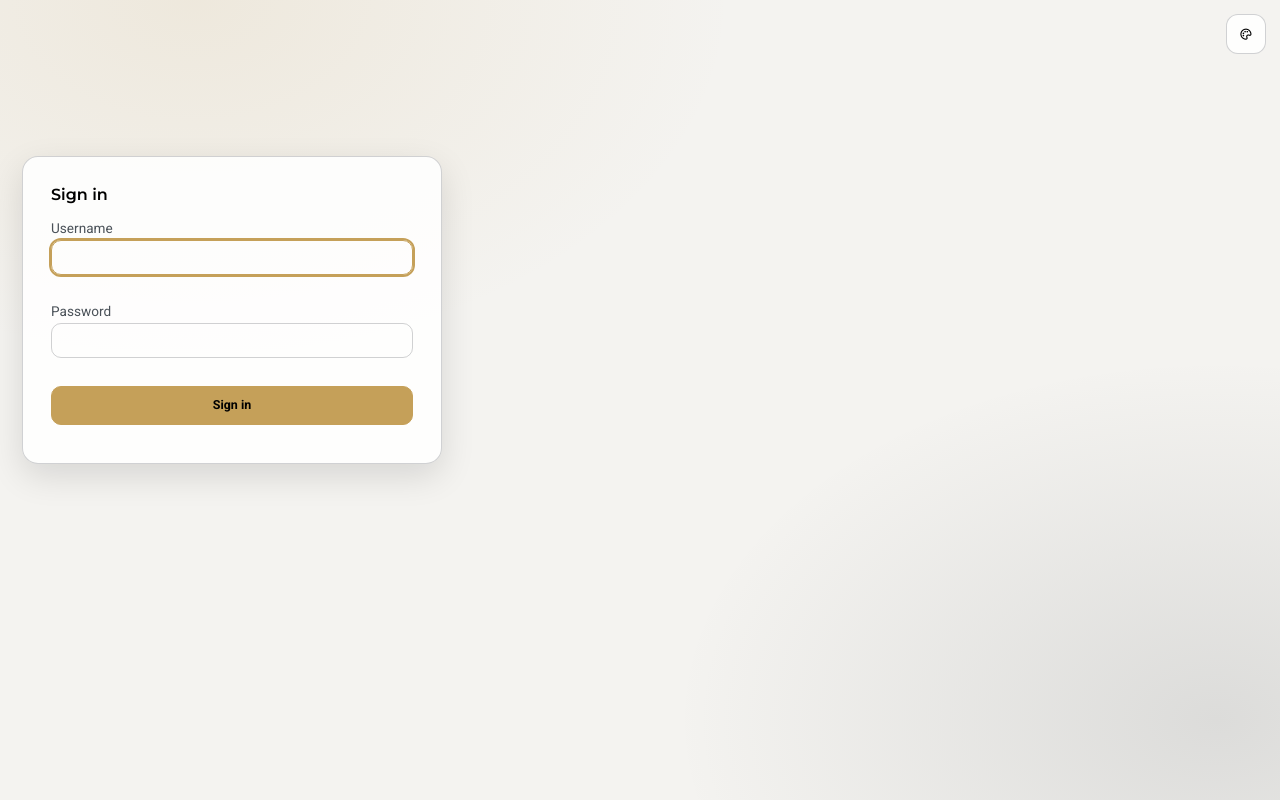
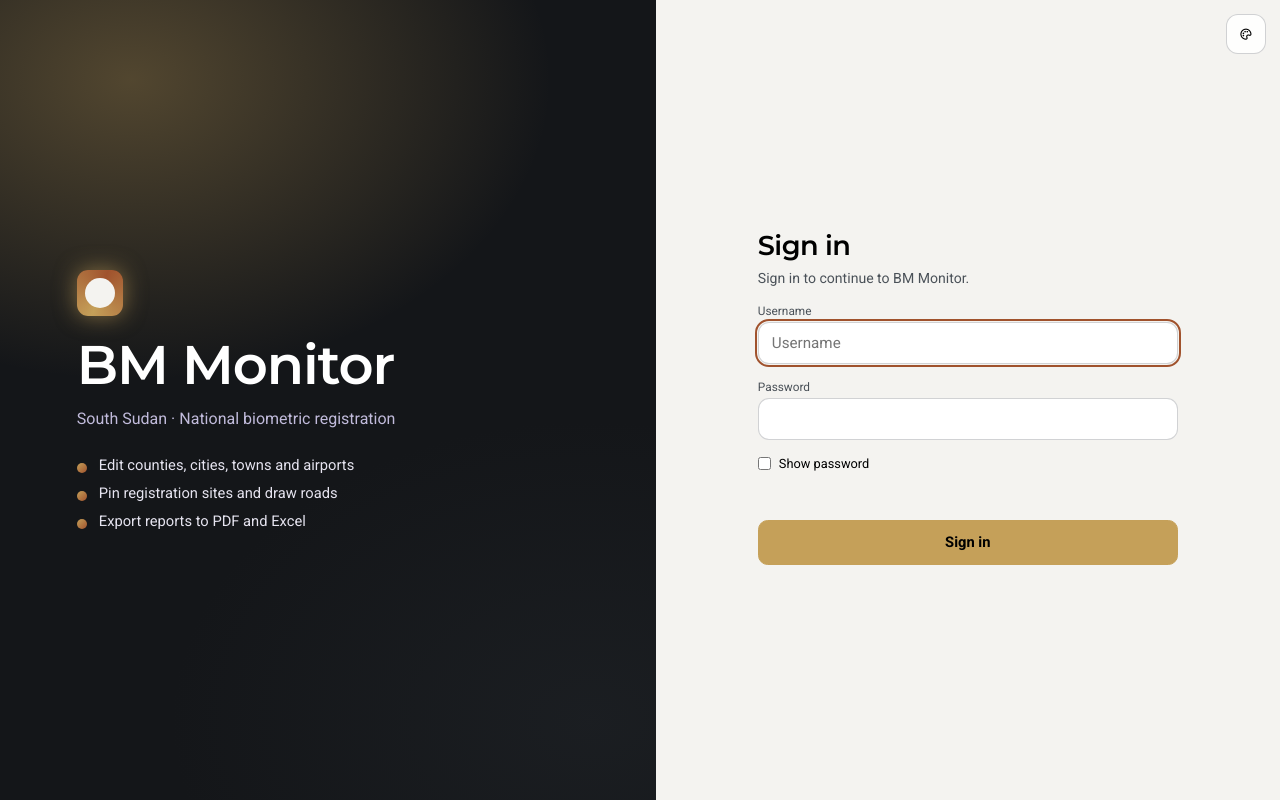
Before and after one commit to Nyara09/bm-monitor, a Django app: page /accounts/sign-in/ in a window 1280 px wide. Run offline with Django 5.2, Linux system fonts and the light colour scheme.

Commit message:
fix sign design

```diff
--- a/accounts/templates/accounts/sign_in.html
+++ b/accounts/templates/accounts/sign_in.html
@@ -3,7 +3,7 @@
   <head>
     <meta charset="utf-8" />
     <meta name="viewport" content="width=device-width,initial-scale=1" />
-    <title>Sign in · BM Monitor</title>
+    <title>Sign in · {{ company.company_name|default:"BM Monitor" }}</title>
     <script>
       try {
         document.documentElement.dataset.theme =
@@ -14,17 +14,62 @@
     {% include "core/_styles.html" %}
   </head>
   <body>
-    <div class="container" style="max-width: 420px; padding-top: 12vh">
-      <div class="signin-card">
-        <h4 class="mb-3">Sign in</h4>
-        <form method="post" novalidate>
-          {% csrf_token %}
-          <input type="hidden" name="next" value="{{ next }}" />
-          {% include "core/_form_fields.html" %}
-          <button class="btn pri mt-3" type="submit">Sign in</button>
-        </form>
+    {# Same sign-in screen as the one inside the map page: brand panel on the left, form on the right. #}
+    <div class="lgpage">
+      <div class="lg-side">
+        <span class="logo"></span>
+        <h1>{{ company.company_name|default:"BM Monitor" }}</h1>
+        <p>South Sudan · National biometric registration</p>
+        <ul>
+          <li>Edit counties, cities, towns and airports</li>
+          <li>Pin registration sites and draw roads</li>
+          <li>Export reports to PDF and Excel</li>
+        </ul>
       </div>
+      <form class="lg-card" method="post" novalidate>
+        {% csrf_token %}
+        <input type="hidden" name="next" value="{{ next }}" />
+        <h2>Sign in</h2>
+        <p>Sign in to continue to {{ company.company_name|default:"BM Monitor" }}.</p>
+        <label>
+          Username
+          <input
+            id="lg-u"
+            name="username"
+            value="{{ form.username.value|default:'' }}"
+            autocomplete="username"
+            placeholder="Username"
+            autofocus
+            required
+          />
+        </label>
+        <label>
+          Password
+          <input
+            id="lg-pw"
+            name="password"
+            type="password"
+            autocomplete="current-password"
+            required
+          />
+        </label>
+        <label class="lg-sh">
+          <input type="checkbox" id="lg-show" />
+          Show password
+        </label>
+        <div class="lg-e" role="alert">
+          {% for error in form.non_field_errors %}{{ error }}{% endfor %}
+          {% for error in form.username.errors %}{{ error }} {% endfor %}
+          {% for error in form.password.errors %}{{ error }} {% endfor %}
+        </div>
+        <button class="btn pri lg-go" type="submit">Sign in</button>
+      </form>
     </div>
+    <script>
+      document.getElementById("lg-show").addEventListener("change", function (event) {
+        document.getElementById("lg-pw").type = event.target.checked ? "text" : "password";
+      });
+    </script>
     <script src="{% static 'js/loading-spinner.js' %}"></script>
   </body>
 </html>
--- a/static/css/django-screens.css
+++ b/static/css/django-screens.css
@@ -100,60 +100,14 @@
   width: 100%;
 }
 
-/* Sign-in page: same card look as the screens, without the sidebar. */
-.signin-card {
-  max-width: 420px;
-  margin: 0 auto;
-  background: var(--panel);
-  border: 1px solid var(--line);
-  border-radius: 16px;
-  padding: 28px;
-  box-shadow: 0 12px 34px rgba(0, 0, 0, 0.12);
-}
-.signin-card h4 {
-  font-family: var(--ffh);
-  font-weight: 600;
-  margin-bottom: 16px;
-}
-.signin-card label,
-.signin-card .form-label {
-  display: block;
-  font-size: 0.85rem;
-  color: var(--mu);
-  margin-bottom: 4px;
-}
-.signin-card input[type="text"],
-.signin-card input[type="password"] {
-  width: 100%;
-  background: transparent;
-  color: var(--tx);
-  border: 1px solid var(--line);
-  border-radius: 10px;
-  padding: 9px 12px;
-  margin-bottom: 12px;
-}
-.signin-card input:focus {
-  outline: 2px solid var(--v);
-  border-color: var(--v);
-}
-.signin-card .btn.pri {
-  width: 100%;
+/* Sign-in button on the split sign-in screen. */
+.lg-card .btn.pri.lg-go {
   background: var(--v);
   border: 1px solid var(--v);
   color: var(--on-v, #000000);
   font-weight: 600;
-  padding: 10px;
-  border-radius: 10px;
+  border-radius: 0.6rem;
 }
-.signin-card .errorlist,
-.signin-card .invalid-feedback {
-  color: var(--r);
-  font-size: 0.85rem;
-  list-style: none;
-  padding: 0;
+.lg-card .btn.pri.lg-go:hover {
+  filter: brightness(1.08);
 }
-
-.signin-card .row > * {
-  flex: 0 0 100%;
-  max-width: 100%;
-}
```
